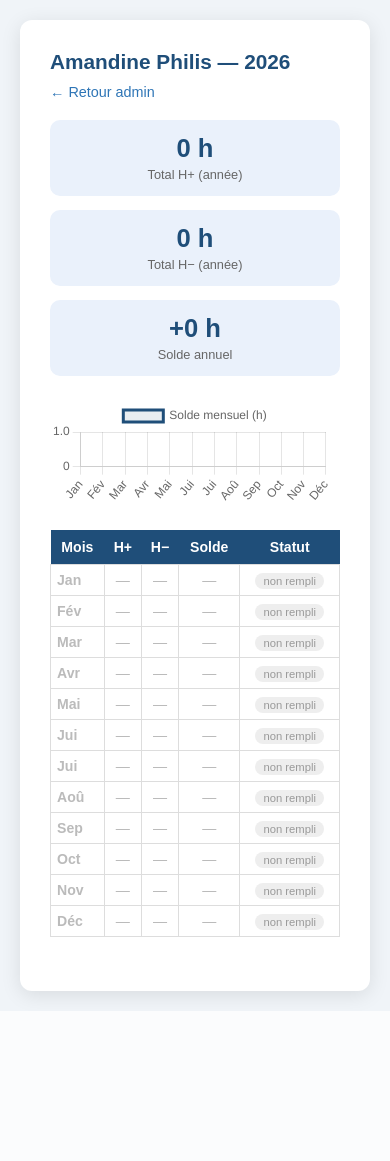
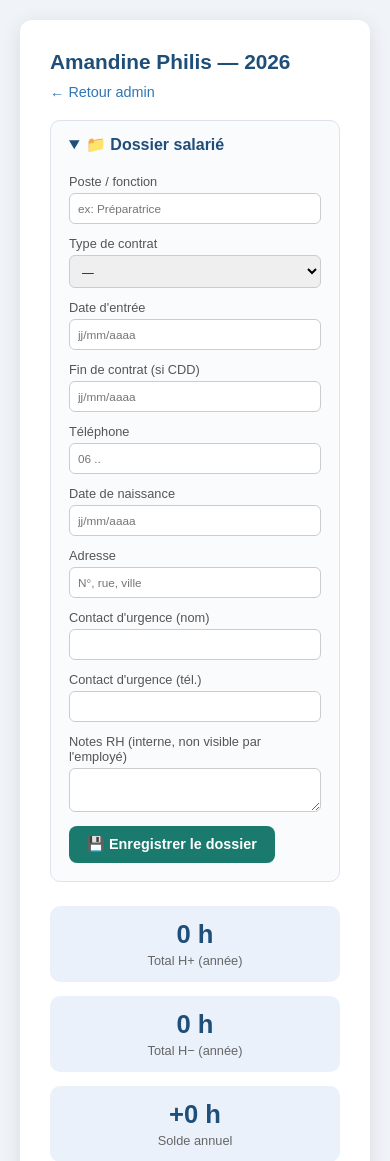
Before and after one commit to pharmanantu-bit/botRh, a Flask app: a page that uses templates/admin_employe.html in a window 390 px wide. Shown: the top 1161 px of the page. Before the commit the page ends 1009 px from the top, so only its background shows below. Run offline with Flask 3, Linux system fonts and the light colour scheme; the visitor is signed in with stand-in values (Sample User, id 1).

Commit message:
Bot RH — Phase 1 : dossier salarié (profil) sur la fiche employé
Section "Dossier salarié" éditable depuis /admin/employe : poste, type de
contrat, dates d'entrée/fin, téléphone, naissance, adresse, contact d'urgence,
notes RH internes. Stocké dans profils_rh.json (gitignoré, données perso).

Co-Authored-By: Claude Opus 4.8 <noreply@anthropic.com>

```diff
--- a/app.py
+++ b/app.py
@@ -365,6 +365,37 @@ def sauvegarder_employes(employes):
         writer = csv.DictWriter(f, fieldnames=["nom", "prenom", "email"])
         writer.writeheader()
         writer.writerows(employes)
+
+
+# --- Dossier salarié (données personnelles, fichier gitignoré, source = serveur) ---
+PROFILS_FILE = os.path.join(BASE_DIR, "profils_rh.json")
+
+# Champs du profil RH (clé interne -> libellé affiché)
+CHAMPS_PROFIL = [
+    ("poste", "Poste / fonction"),
+    ("type_contrat", "Type de contrat"),
+    ("date_entree", "Date d'entrée"),
+    ("date_fin", "Fin de contrat (si CDD)"),
+    ("telephone", "Téléphone"),
+    ("naissance", "Date de naissance"),
+    ("adresse", "Adresse"),
+    ("urgence_nom", "Contact d'urgence (nom)"),
+    ("urgence_tel", "Contact d'urgence (tél.)"),
+    ("notes", "Notes RH (interne)"),
+]
+
+def charger_profils():
+    if os.path.exists(PROFILS_FILE):
+        with open(PROFILS_FILE, encoding="utf-8") as f:
+            return json.load(f)
+    return {}
+
+def sauvegarder_profils(profils):
+    with open(PROFILS_FILE, "w", encoding="utf-8") as f:
+        json.dump(profils, f, ensure_ascii=False, indent=2)
+
+def profil_de(email):
+    return charger_profils().get(email, {})
 
 
 @app.route("/admin/employes", methods=["GET", "POST"])
@@ -842,7 +873,23 @@ def admin_employe():
     cm = sum(d["moins"] for d in mois_data if d["rempli"])
     return render_template("admin_employe.html", emp=emp, annee=annee, mois_data=mois_data,
                            cumul_plus=round(cp, 2), cumul_moins=round(cm, 2),
-                           cumul_solde=round(cp - cm, 2))
+                           cumul_solde=round(cp - cm, 2),
+                           profil=profil_de(email), champs_profil=CHAMPS_PROFIL)
+
+
+@app.route("/admin/employe/profil", methods=["POST"])
+def admin_employe_profil():
+    """Enregistre le dossier salarié (profil RH) d'un employé."""
+    if not session.get("admin"):
+        return redirect(url_for("admin"))
+    email = request.form.get("email", "")
+    emp = next((e for e in charger_employes() if e["email"] == email), None)
+    if not emp:
+        abort(404)
+    profils = charger_profils()
+    profils[email] = {cle: request.form.get(cle, "").strip() for cle, _ in CHAMPS_PROFIL}
+    sauvegarder_profils(profils)
+    return redirect(url_for("admin_employe", email=email, annee=request.form.get("annee", datetime.now().year)))
 
 
 def construire_recap_xlsx(mois, annee):
--- a/templates/admin_employe.html
+++ b/templates/admin_employe.html
@@ -23,6 +23,19 @@
     .b-ok { background:#C6EFCE; color:#276221; padding:2px 8px; border-radius:10px; font-size:0.8em; font-weight:bold; }
     .b-val { background:#1a7a6e; color:white; padding:2px 8px; border-radius:10px; font-size:0.8em; font-weight:bold; }
     .b-no { background:#eee; color:#999; padding:2px 8px; border-radius:10px; font-size:0.8em; }
+
+    .dossier { border:1px solid #dde3ed; border-radius:10px; margin-bottom:24px; background:#f9fbfd; }
+    .dossier summary { cursor:pointer; padding:14px 18px; font-weight:bold; color:#1F4E79; font-size:1em; user-select:none; }
+    .dossier summary:hover { background:#eef4fb; border-radius:10px; }
+    .profil-form { padding:6px 18px 18px; }
+    .grille { display:grid; grid-template-columns:1fr 1fr; gap:12px 16px; }
+    .grille label { display:flex; flex-direction:column; font-size:0.8em; color:#555; gap:4px; }
+    .grille label.large { grid-column:1 / -1; }
+    .grille input, .grille select, .grille textarea { padding:8px; border:1px solid #ccc; border-radius:6px; font-size:0.92em; font-family:inherit; }
+    .grille input:focus, .grille select:focus, .grille textarea:focus { border-color:#2E75B6; outline:none; }
+    .btn-save { margin-top:14px; background:#1a7a6e; color:white; border:none; padding:10px 18px; border-radius:8px; font-size:0.9em; font-weight:bold; cursor:pointer; }
+    .btn-save:hover { background:#145f56; }
+    @media (max-width:600px){ .grille { grid-template-columns:1fr; } }
   </style>
 </head>
 <body>
@@ -31,6 +44,54 @@
     <h1>{{ emp.prenom }} {{ emp.nom }} — {{ annee }}</h1>
     <a href="/admin" class="retour">← Retour admin</a>
   </div>
+
+  <!-- Dossier salarié -->
+  <details class="dossier" {% if not profil.poste %}open{% endif %}>
+    <summary>📁 Dossier salarié</summary>
+    <form method="POST" action="/admin/employe/profil" class="profil-form">
+      <input type="hidden" name="email" value="{{ emp.email }}">
+      <input type="hidden" name="annee" value="{{ annee }}">
+      <div class="grille">
+        <label>Poste / fonction
+          <input type="text" name="poste" value="{{ profil.poste|default('') }}" placeholder="ex: Préparatrice">
+        </label>
+        <label>Type de contrat
+          <select name="type_contrat">
+            {% set tc = profil.type_contrat|default('') %}
+            <option value="" {% if not tc %}selected{% endif %}>—</option>
+            {% for opt in ['CDI','CDD','Apprentissage','Stage','Intérim'] %}
+            <option value="{{ opt }}" {% if tc == opt %}selected{% endif %}>{{ opt }}</option>
+            {% endfor %}
+          </select>
+        </label>
+        <label>Date d'entrée
+          <input type="text" name="date_entree" value="{{ profil.date_entree|default('') }}" placeholder="jj/mm/aaaa">
+        </label>
+        <label>Fin de contrat (si CDD)
+          <input type="text" name="date_fin" value="{{ profil.date_fin|default('') }}" placeholder="jj/mm/aaaa">
+        </label>
+        <label>Téléphone
+          <input type="text" name="telephone" value="{{ profil.telephone|default('') }}" placeholder="06 ..">
+        </label>
+        <label>Date de naissance
+          <input type="text" name="naissance" value="{{ profil.naissance|default('') }}" placeholder="jj/mm/aaaa">
+        </label>
+        <label class="large">Adresse
+          <input type="text" name="adresse" value="{{ profil.adresse|default('') }}" placeholder="N°, rue, ville">
+        </label>
+        <label>Contact d'urgence (nom)
+          <input type="text" name="urgence_nom" value="{{ profil.urgence_nom|default('') }}">
+        </label>
+        <label>Contact d'urgence (tél.)
+          <input type="text" name="urgence_tel" value="{{ profil.urgence_tel|default('') }}">
+        </label>
+        <label class="large">Notes RH (interne, non visible par l'employé)
+          <textarea name="notes" rows="2">{{ profil.notes|default('') }}</textarea>
+        </label>
+      </div>
+      <button type="submit" class="btn-save">💾 Enregistrer le dossier</button>
+    </form>
+  </details>
 
   <div class="cumuls">
     <div class="cumul"><div class="val">{{ cumul_plus }} h</div><div class="lab">Total H+ (année)</div></div>
```
Also changed, not shown: 1 other file.
